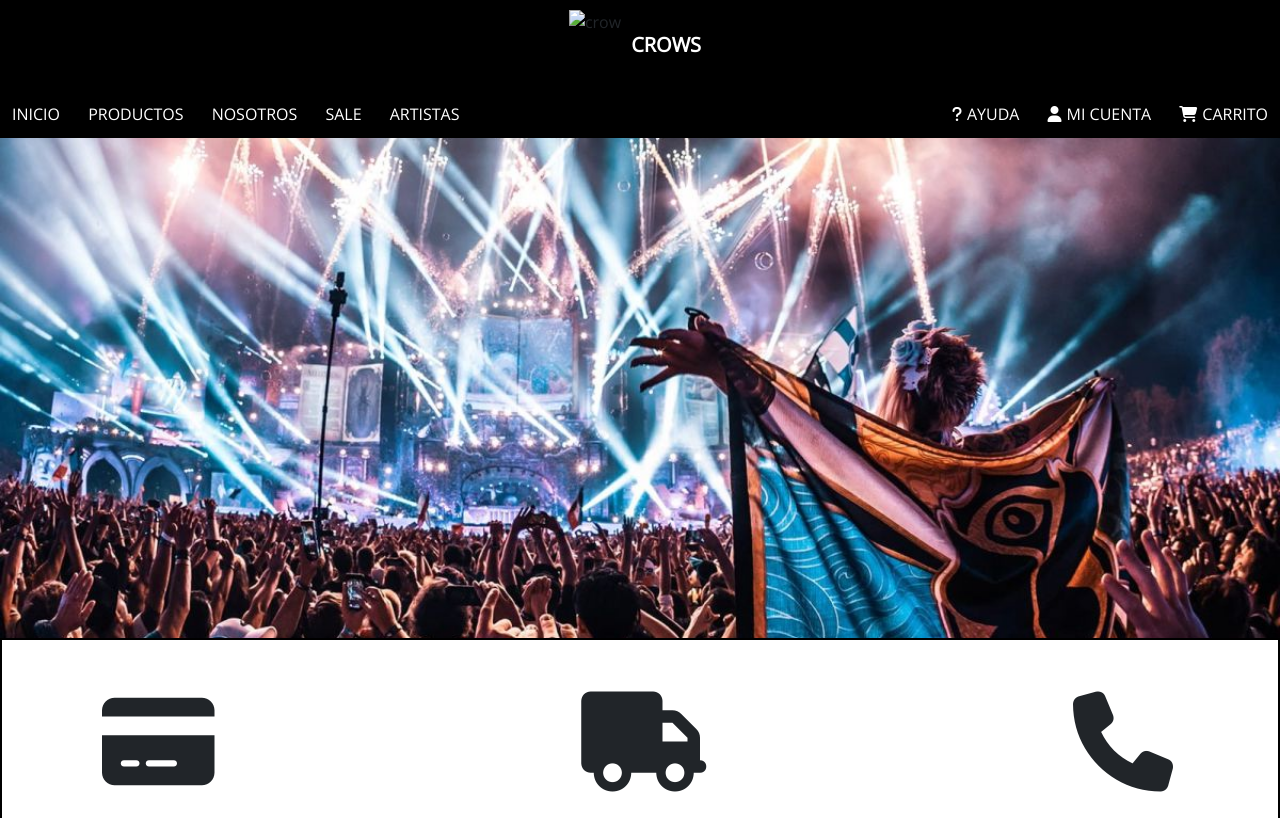
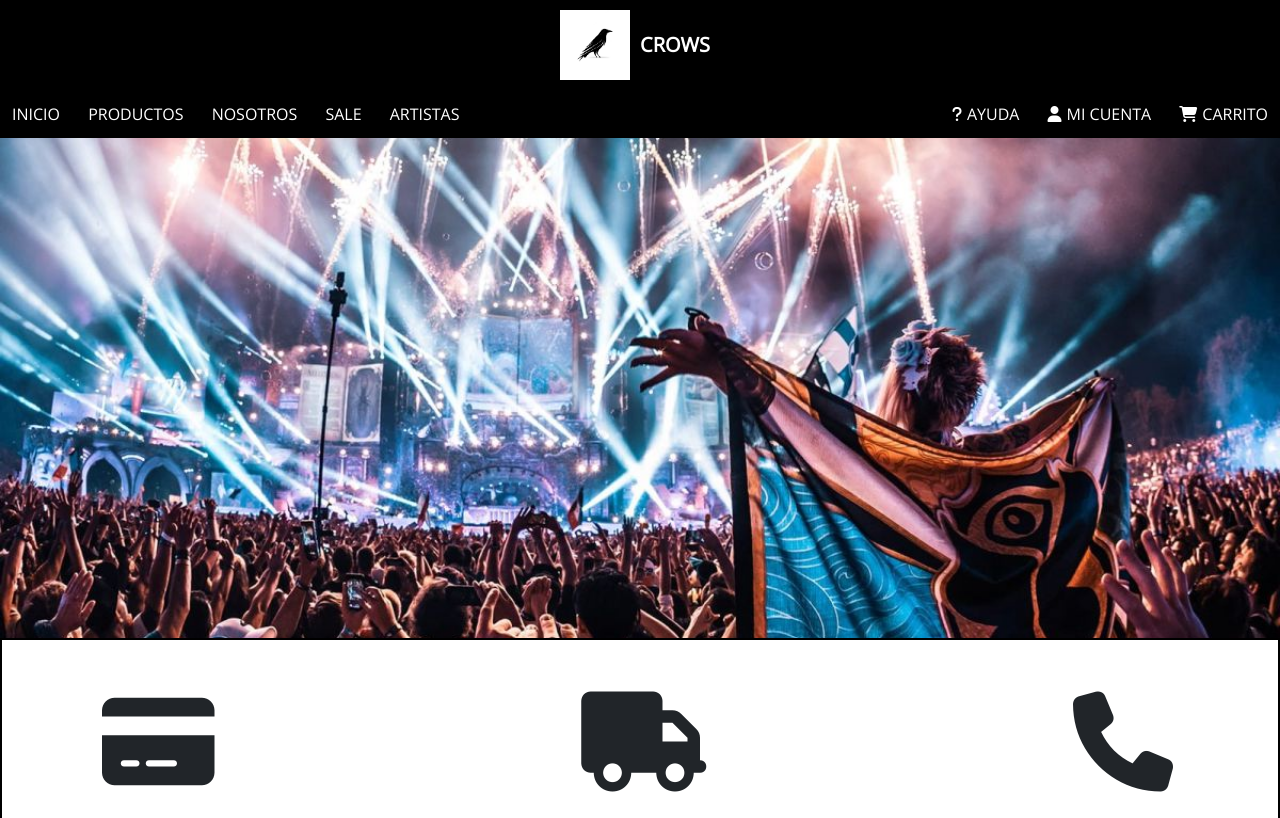
Before and after one commit to AlejandroGiovannetti/PF-Giovannetti, a plain HTML site: page index.html in a window 1280 px wide. Shown: the top 818 px of the page. Drawn offline with nearby package versions, Linux system fonts and the light colour scheme.

Commit message:
se cambio rutas mal linkeadas

```diff
--- a/index.html
+++ b/index.html
@@ -22,7 +22,7 @@
 
             <div class="nav__responsive">
                 <div class="logo__nav">
-                    <img class="imagen__logo" src="../proyecto__coder/pages/crow.ico" alt="crow" title="crow">
+                    <img class="imagen__logo" src="./pages/crow.ico" alt="crow" title="crow">
                     <a class="logo__nombre" href="./index.html">CROWS</a>
                </div>
                 <i class="fa-solid fa-bars"></i>
```
